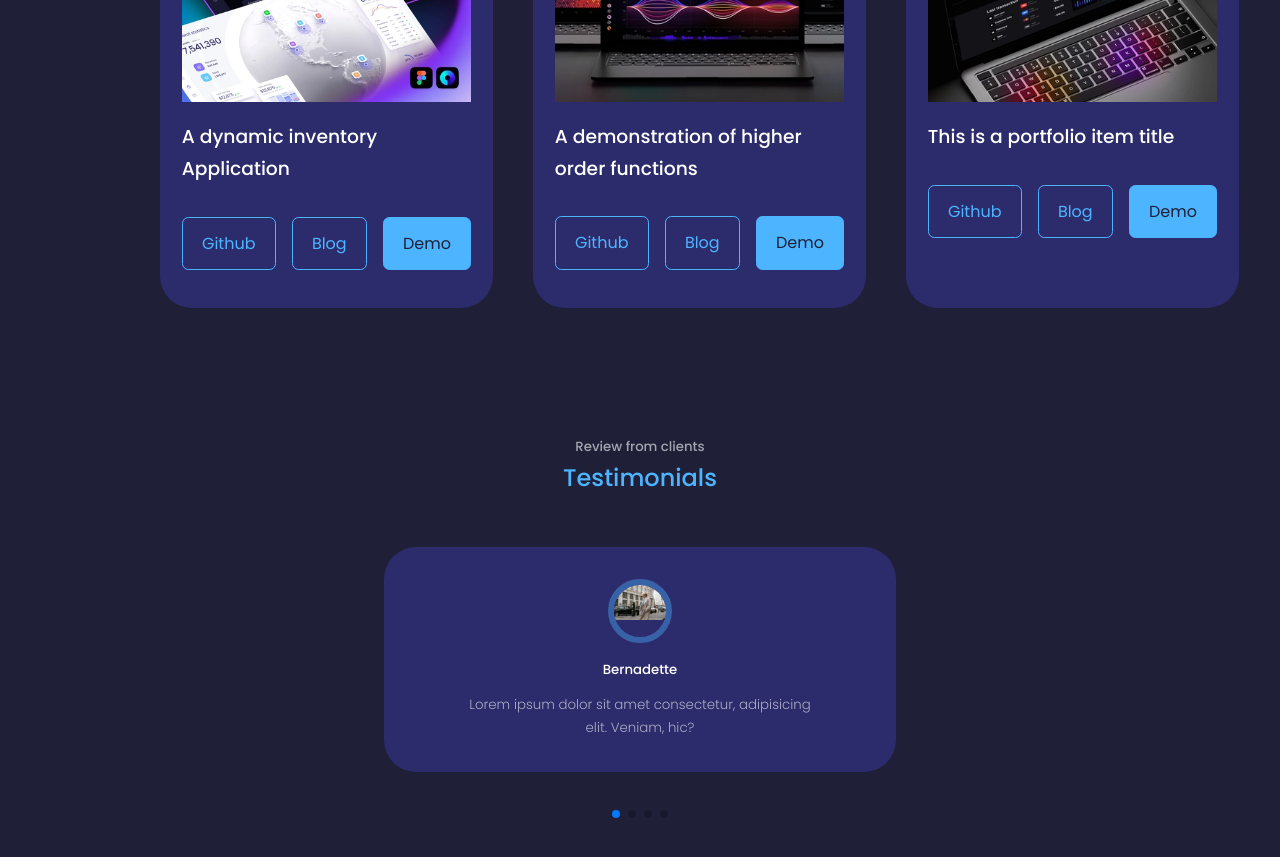
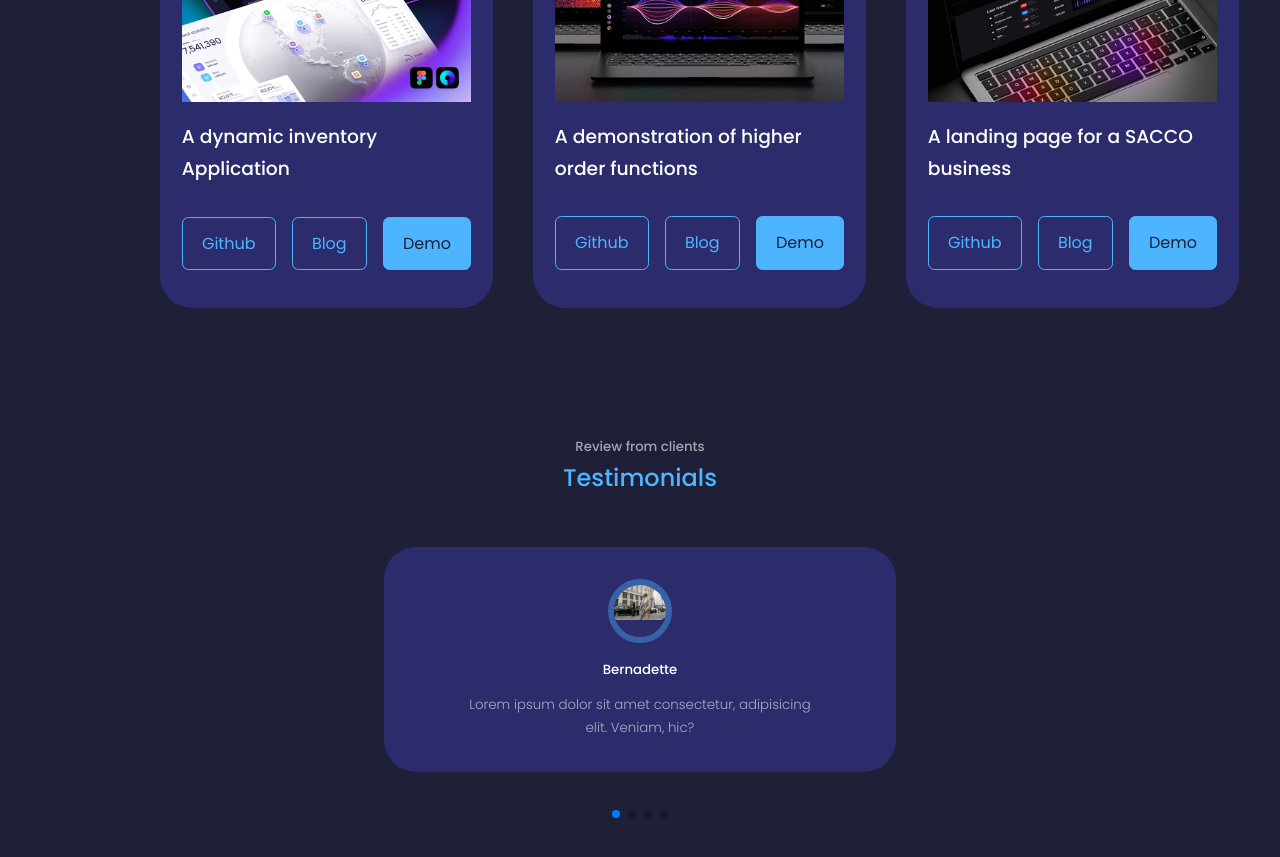
Before and after one commit to HillaryNyakundi/My-portfolio, a React (Create React App) app: page / in a window 1280 px wide. Shown: the part 3580-4437 px from the top of the page. Built offline with nearby package versions, Linux system fonts and the light colour scheme.

Commit message:
Done some changes in the CTA

```diff
--- a/src/components/header/CTA.jsx
+++ b/src/components/header/CTA.jsx
@@ -1,5 +1,5 @@
 import React from 'react'
-import CV from '../../assets/Resume.pdf'
+import CV from '../../assets/Hillary Nyakundi Resume.pdf'
 
 const CTA = () => {
     return (
--- a/src/components/portfolio/Portfolio.jsx
+++ b/src/components/portfolio/Portfolio.jsx
@@ -77,7 +77,7 @@ const portfolio = () => {
           <div className="portfolio__item-image">
             <img src={LAPI5} alt="" />
           </div>
-            <h3>This is a portfolio item title</h3>
+            <h3>A landing page for a SACCO business</h3>
             <div className="portfolio__item-cta">
             <a href="https://github.com/HillaryNyakundi/GuarantorsGuard" className='btn' target='_blank'>Github</a>
             <a href="https://github.com" className='btn' target='_blank'>Blog</a>
```
Also changed, not shown: 2 other files (tests, documents, lock files or other folders).
